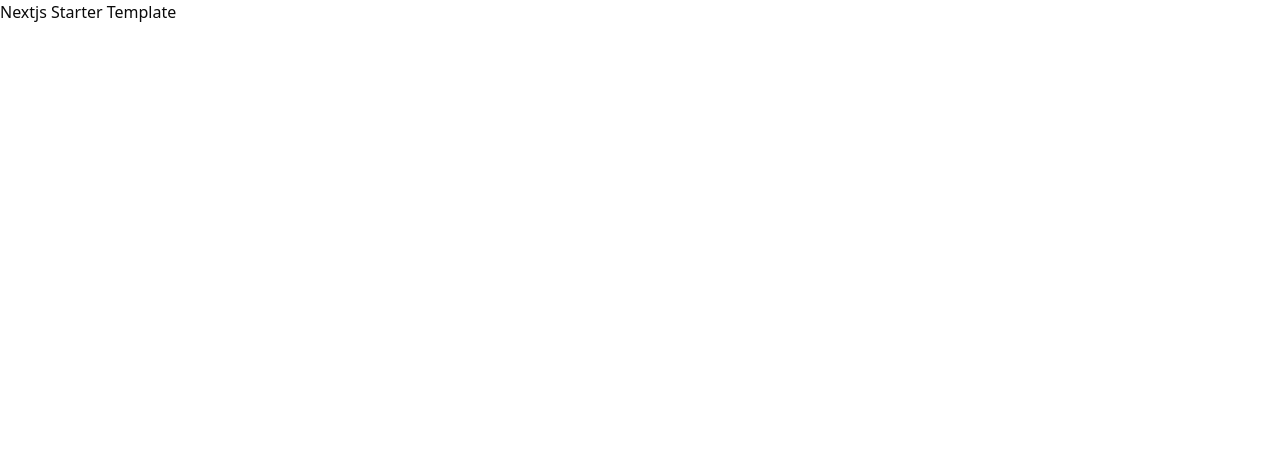
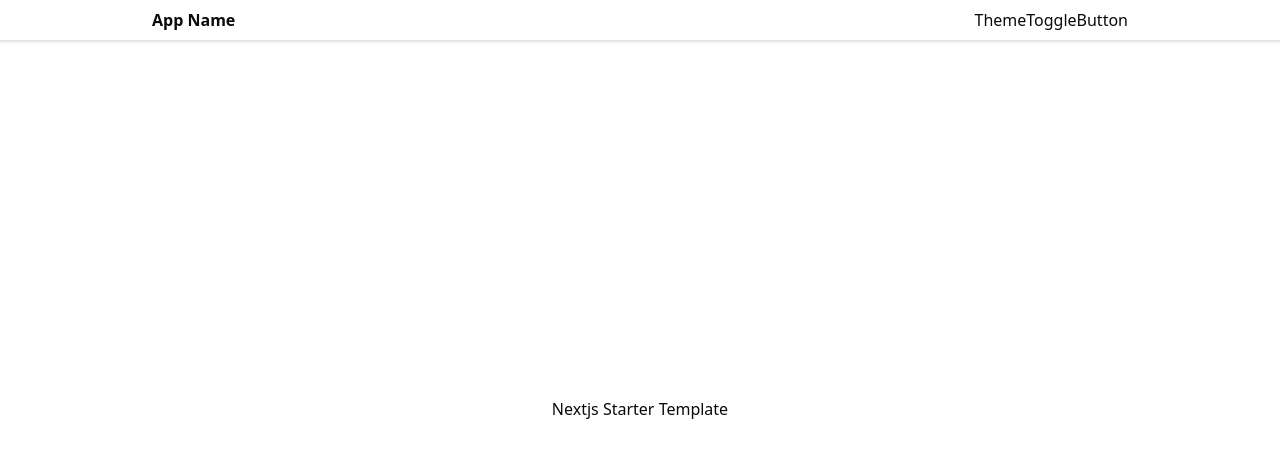
Before and after one commit to MrSaikatS/nextjs-starter-template, a Next.js app: page / in a window 1280 px wide. Shown: the top 458 px of the page. Built offline with nearby package versions, Linux system fonts and the light colour scheme.

Commit message:
basic structure done

```diff
--- a/package.json
+++ b/package.json
@@ -14,6 +14,7 @@
     "clsx": "2.1.1",
     "lucide-react": "0.476.0",
     "next": "15.2.0",
+    "next-themes": "0.4.4",
     "react": "19.0.0",
     "react-dom": "19.0.0",
     "tailwind-merge": "3.0.2",
--- a/src/app/layout.tsx
+++ b/src/app/layout.tsx
@@ -1,4 +1,6 @@
+import Header from "@/components/Header/Header";
 import "./globals.css";
+import ThemeProvider from "@/components/ThemeProvider";
 
 type RootLayoutProps = Readonly<{
   children: React.ReactNode;
@@ -6,9 +8,17 @@ type RootLayoutProps = Readonly<{
 
 const RootLayout = ({ children }: RootLayoutProps) => {
   return (
-    <html lang="en">
+    <html
+      lang="en"
+      suppressHydrationWarning>
       <body className="">
-        <main className="">{children}</main>
+        <ThemeProvider
+          attribute={"class"}
+          enableSystem={false}>
+          <Header />
+
+          <main className="mx-auto max-w-screen-lg px-6 py-2">{children}</main>
+        </ThemeProvider>
       </body>
     </html>
   );
--- a/src/app/page.tsx
+++ b/src/app/page.tsx
@@ -1,7 +1,16 @@
+import { Metadata } from "next";
+
+export const metadata: Metadata = {
+  title: "Home | Nextjs Starter Template",
+  description: "Hpme page of Nextjs Starter Template",
+};
+
 const page = () => {
   return (
     <>
-      <div className="">Nextjs Starter Template</div>
+      <div className="grid place-items-center h-[90dvh]">
+        <div className="">Nextjs Starter Template</div>
+      </div>
     </>
   );
 };
--- /dev/null
+++ b/src/components/Header/Header.tsx
@@ -0,0 +1,19 @@
+import ThemeToggleButton from "../ui/ThemeToggleButton";
+
+const Header = () => {
+  return (
+    <>
+      <header className="border-b shadow">
+        <div className="mx-auto max-w-screen-lg px-6 py-2 flex items-center justify-between">
+          <h1 className="font-semibold">App Name</h1>
+
+          <nav>
+            <ThemeToggleButton />
+          </nav>
+        </div>
+      </header>
+    </>
+  );
+};
+
+export default Header;
--- /dev/null
+++ b/src/components/ThemeProvider.tsx
@@ -0,0 +1,12 @@
+"use client";
+
+import { ThemeProvider as NextThemesProvider } from "next-themes";
+import { ComponentProps } from "react";
+
+type ThemeProviderProps = ComponentProps<typeof NextThemesProvider>;
+
+const ThemeProvider = ({ children, ...props }: ThemeProviderProps) => {
+  return <NextThemesProvider {...props}>{children}</NextThemesProvider>;
+};
+
+export default ThemeProvider;
--- /dev/null
+++ b/src/components/ui/ThemeToggleButton.tsx
@@ -0,0 +1,15 @@
+"use client";
+
+import { useTheme } from "next-themes";
+
+const ThemeToggleButton = () => {
+  const { theme, setTheme } = useTheme();
+
+  return (
+    <button onClick={() => setTheme(theme === "dark" ? "light" : "dark")}>
+      ThemeToggleButton
+    </button>
+  );
+};
+
+export default ThemeToggleButton;
```
Also changed, not shown: 1 other file (tests, documents, lock files or other folders).
